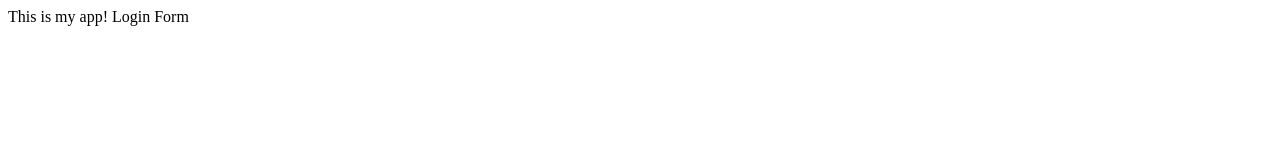
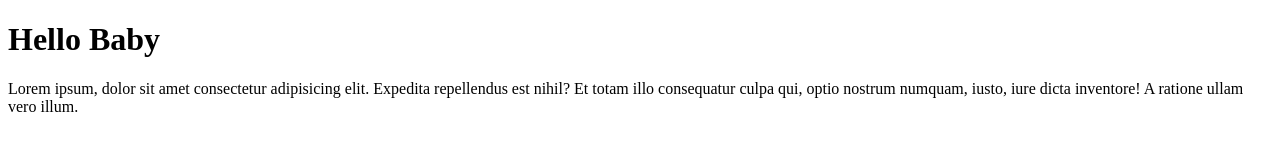
Before and after one commit to WaynBruce/MyAppSample, a plain HTML site: page index.html in a window 1280 px wide. Drawn offline with Linux system fonts and the light colour scheme.

Commit message:
add text vscode

```diff
--- a/index.html
+++ b/index.html
@@ -4,10 +4,10 @@
     <meta charset="UTF-8">
     <meta name="viewport" content="width=device-width, initial-scale=1.0">
     <meta http-equiv="X-UA-Compatible" content="ie=edge">
-    <title>Web Application</title>
+    <title>Document</title>
 </head>
 <body>
-    This is my app!
-    Login Form
+   <h1>Hello Baby</h1>
+   <p>Lorem ipsum, dolor sit amet consectetur adipisicing elit. Expedita repellendus est nihil? Et totam illo consequatur culpa qui, optio nostrum numquam, iusto, iure dicta inventore! A ratione ullam vero illum.</p>
 </body>
 </html>
```
Also changed, not shown: app.js (+7 -0 lines).
